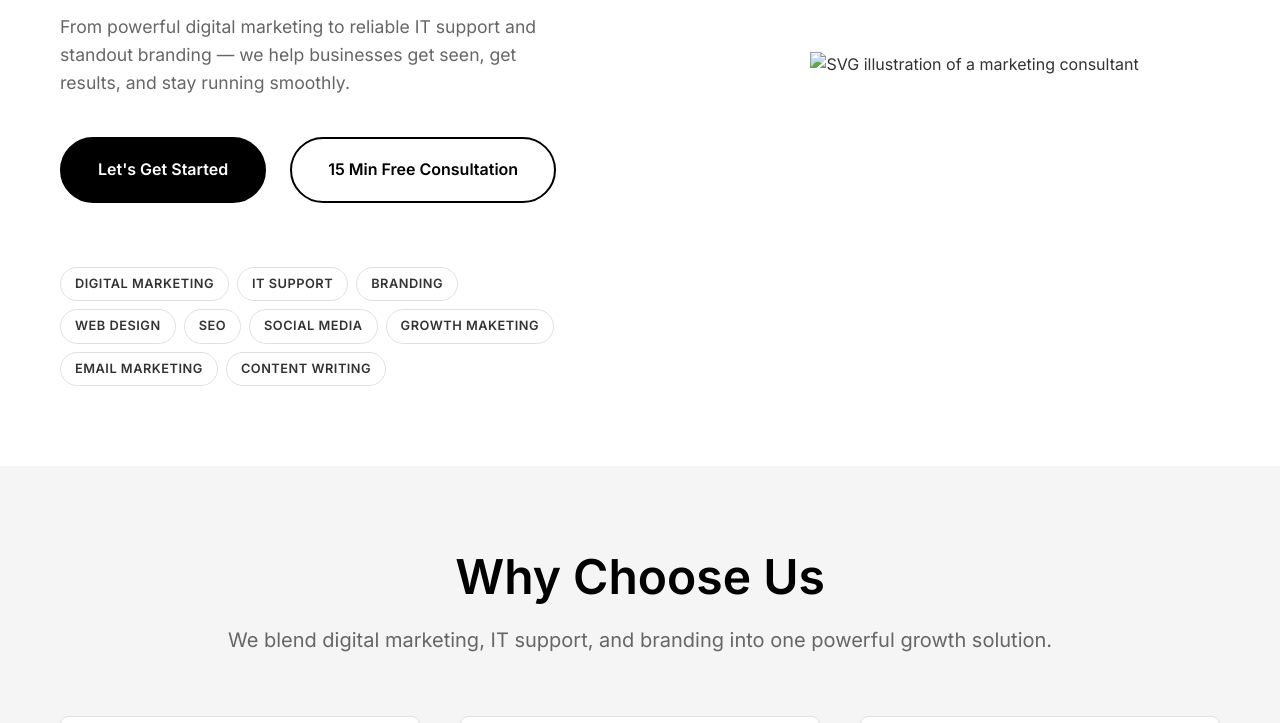
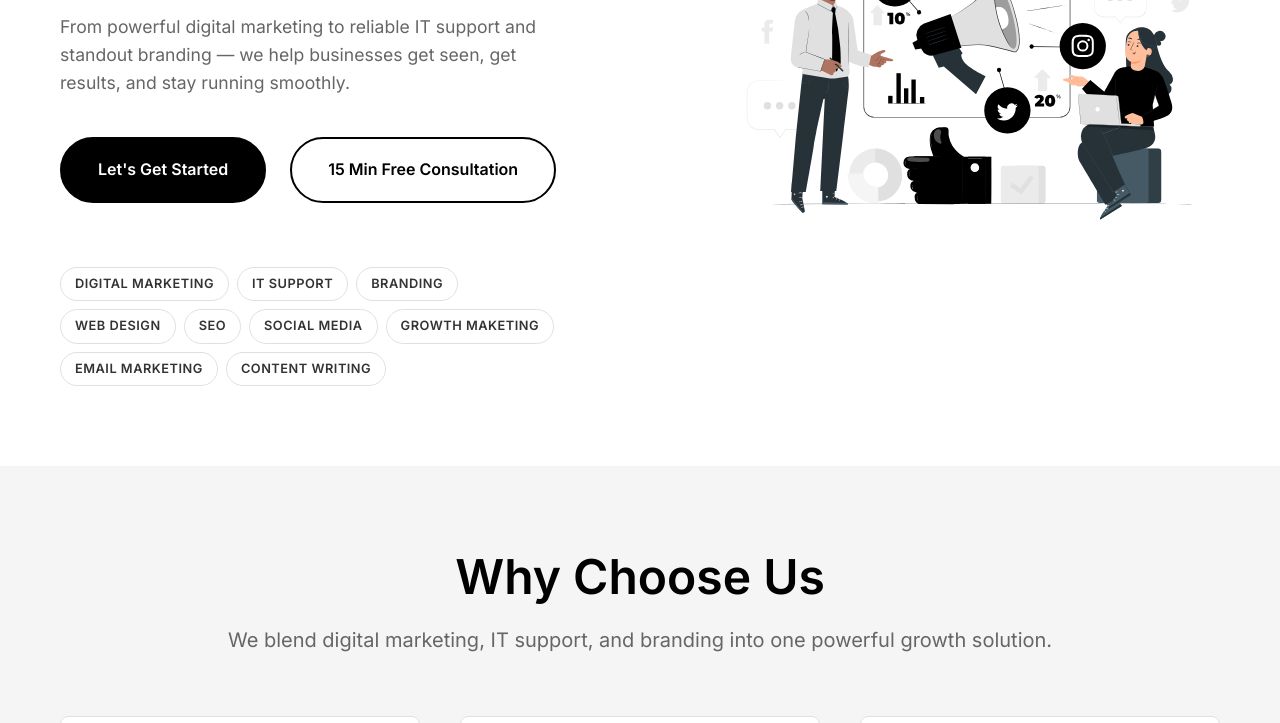
Before and after one commit to MarkSy-apoe/smarttuls-agency, a plain HTML site: page index.html in a window 1280 px wide. Shown: the part 377-1100 px from the top of the page. Drawn offline with Linux system fonts and the light colour scheme.

Commit message:
Update index.html

```diff
--- a/index.html
+++ b/index.html
@@ -81,7 +81,7 @@
                 </div>
             </div>
             <div class="hero-illustration">
-                <img src="assets/Marketing consulting-pana.svg" alt="SVG illustration of a marketing consultant" />
+                <img src="Marketing consulting-pana.svg" alt="SVG illustration of a marketing consultant" />
             </div>
         </div>
     </section>
```
